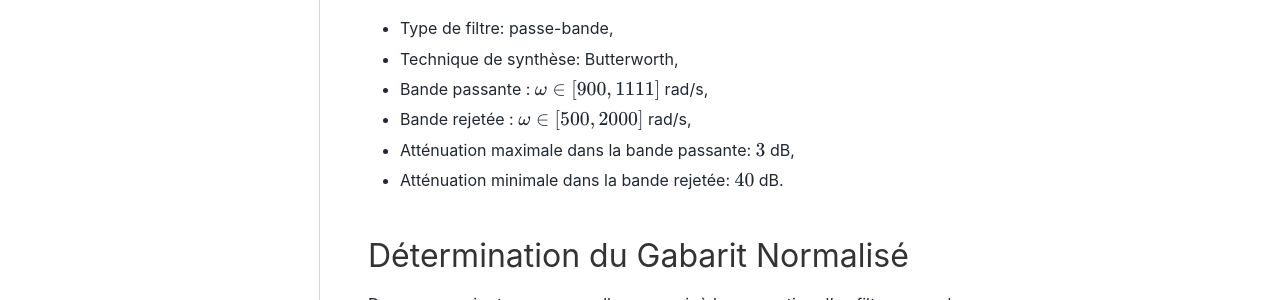
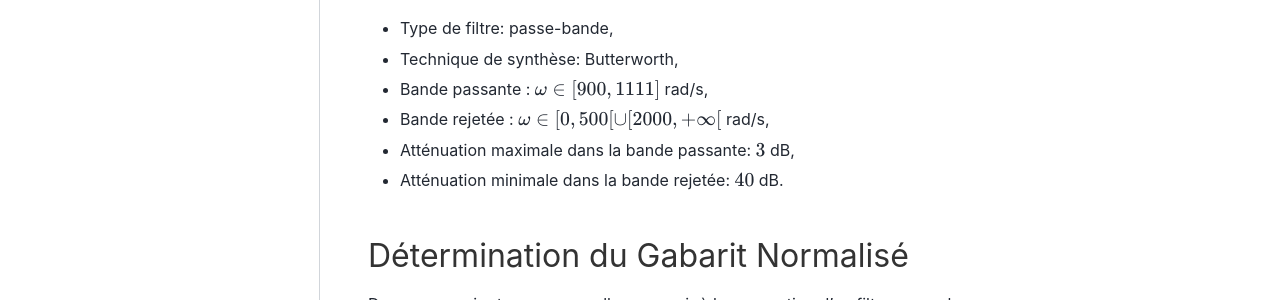
Before and after one commit to vincentchoqueuse/cheatsheet_elec, a Sphinx documentation site: the page built from docs/source/tutorials/BP_design.rst, in a window 1280 px wide and 900 px high. Shown: the part 417-717 px from the top of the window. Built offline with Sphinx 7.4.7 and the PyData theme 0.15.4, drawn with Linux system fonts in a browser that asks for light colours; some of the changed text lies outside the part shown.

Commit message:
correction

```diff
--- a/docs/source/tutorials/BP_design.rst
+++ b/docs/source/tutorials/BP_design.rst
@@ -11,7 +11,7 @@ Cahier des charges
 * Type de filtre: passe-bande,
 * Technique de synthèse: Butterworth,
 * Bande passante : :math:`\omega \in [900, 1111]` rad/s,
-* Bande rejetée : :math:`\omega \in [500, 2000]` rad/s,
+* Bande rejetée : :math:`\omega \in [0, 500[ \cup [2000, +\infty[` rad/s,
 * Atténuation maximale dans la bande passante: :math:`3` dB,
 * Atténuation minimale dans la bande rejetée: :math:`40` dB.
 
@@ -146,7 +146,7 @@ Pour dénormaliser le filtre, nous allons opérer un mapping des pôles et zéro
 
     \widehat{p}_l&=\alpha p_l \pm \sqrt{\alpha^2p_l^2-\omega_0^2}\\
 
-* :math:`\alpha=\Delta \omega/2=211/2=105.5` rad/s,
+* :math:`\alpha=\Delta \omega/2=211/2=105.5` rad/s désigne la moitié de la bande passante,
 * :math:`p_l` correspond aux pôles du filtre normalisé,
 * :math:`\widehat{p}_l` correspond aux pôles du filtre dénormalisé.
 
```
